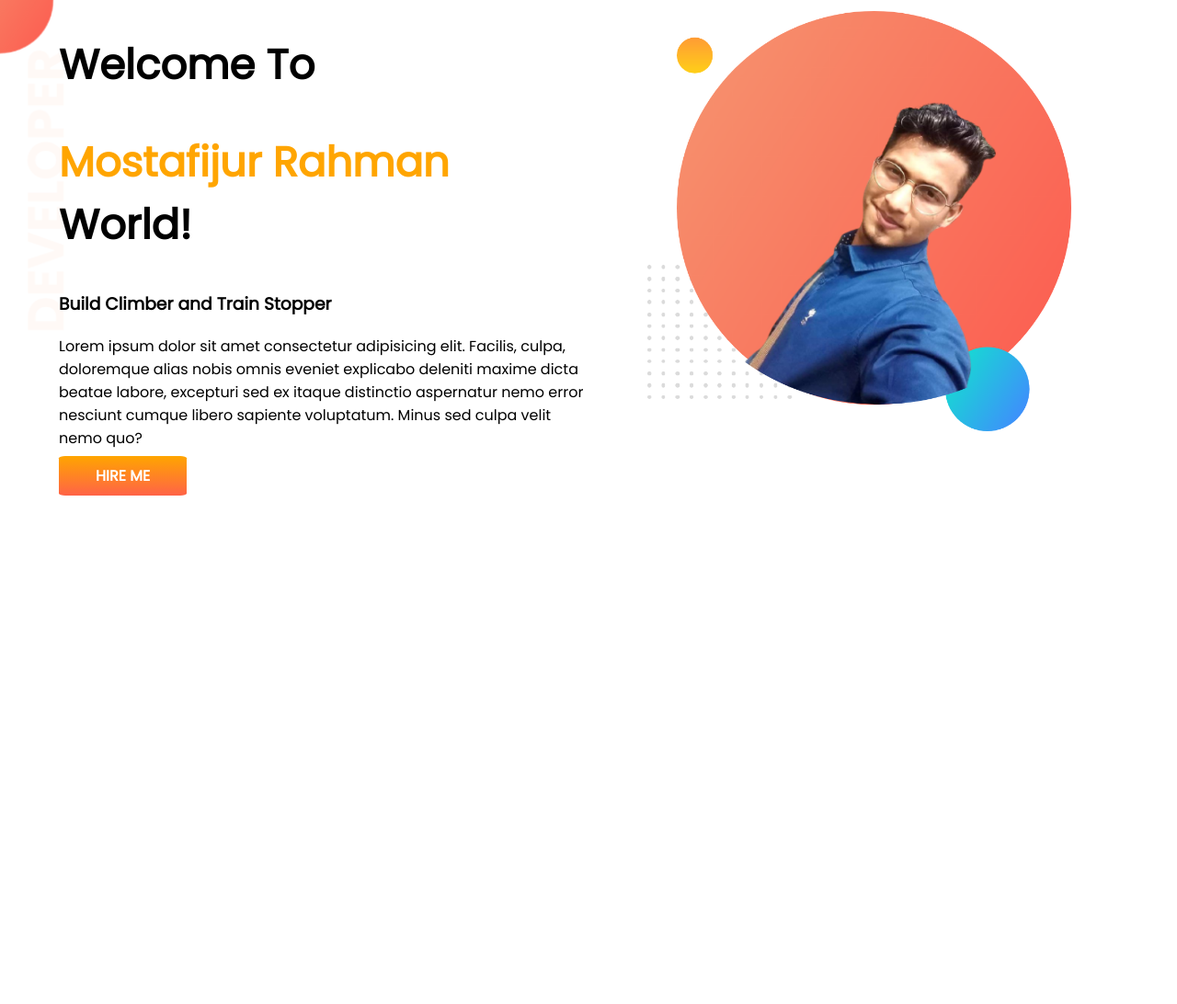
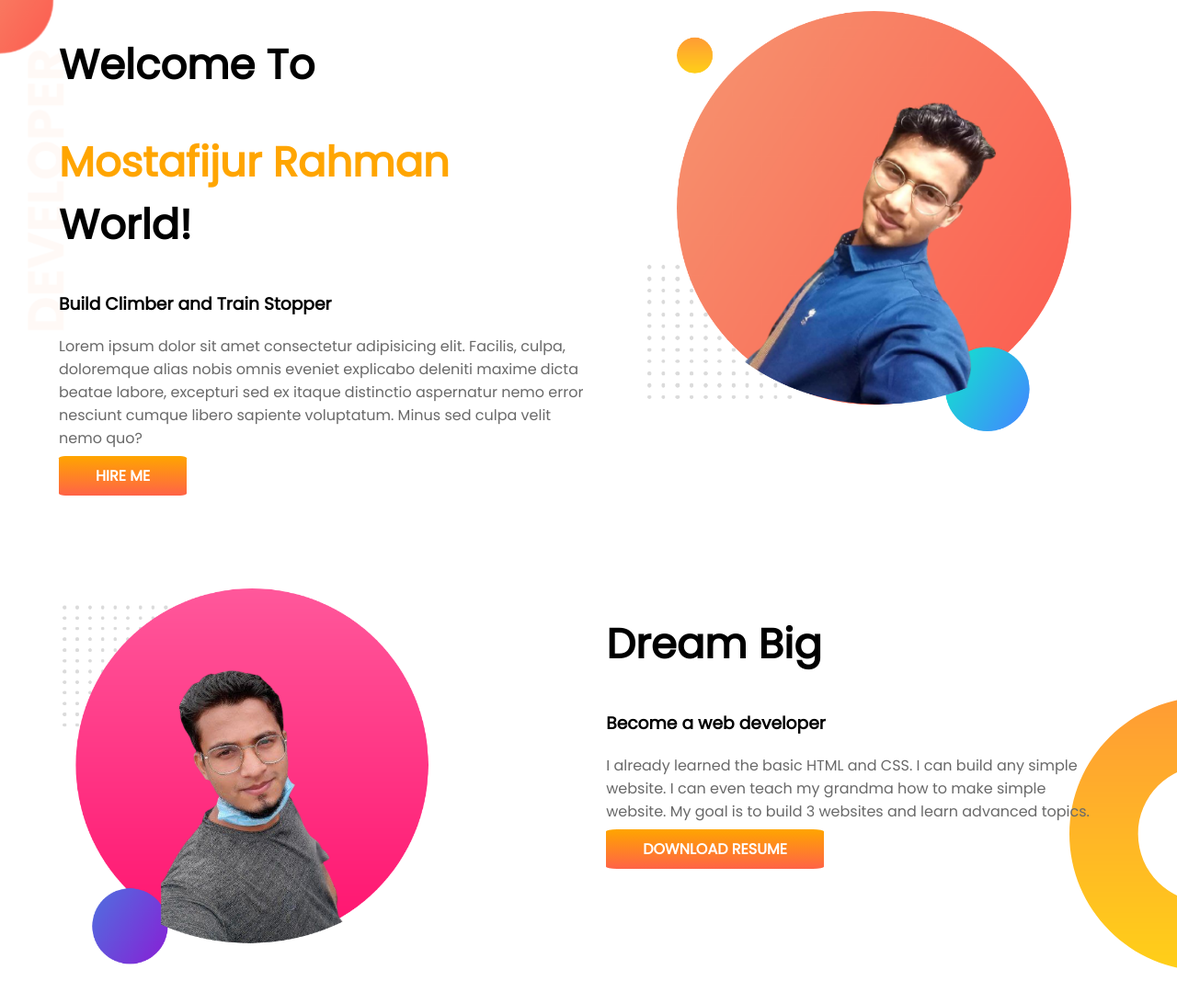
Before and after one commit to mustafizhstu/developer-portfolio, a plain HTML site: page index.html in a window 1280 px wide. Shown: the whole page at 92% size. Before the commit the page ends 800 px from the top, so only its background shows below. Drawn offline with Linux system fonts and the light colour scheme.

Commit message:
dream-area added

```diff
--- a/index.html
+++ b/index.html
@@ -31,5 +31,17 @@
         <img src="images/me.png" alt="this is me" />
       </div>
     </section>
+    <section class="dream-big">
+        <div class="half-width">
+            <img src="images/me2.png" alt="">
+        </div>
+        <div class="half-width second">
+            <h1 >Dream Big</h1>
+            <h3>Become a web developer</h3>
+            <p>I already learned the basic HTML and CSS. I can build any simple website. I can even teach my grandma how to make simple website. My goal is to build 3 websites and learn advanced topics.</p>
+            <a class="link-button" href="#" target="_blank" rel="noopener noreferrer">DOWNLOAD RESUME</a>
+
+        </div>
+    </section>
   </body>
 </html>
--- a/style.css
+++ b/style.css
@@ -2,6 +2,9 @@ body{
     font-family: 'Poppins', sans-serif;
     margin: 0;
     padding: 0;
+}
+p{
+    color: dimgray;
 }
 h1{
     font-size: 45px;
@@ -12,6 +15,7 @@ h1{
 }
 section{
     display: flex;
+    margin-bottom: 100px;
 
 }
 .half-width {
@@ -34,3 +38,11 @@ section{
     background-image: url(images/top-banner.png);
     background-repeat: no-repeat;
 }
+.dream-big{
+    background-image: url(images/dream-bg.png);
+    background-repeat: no-repeat;
+    background-position: right bottom, left top;
+}
+ .second{
+    padding-right: 7%;
+}
```
Also changed, not shown: images/me2.png (added).
